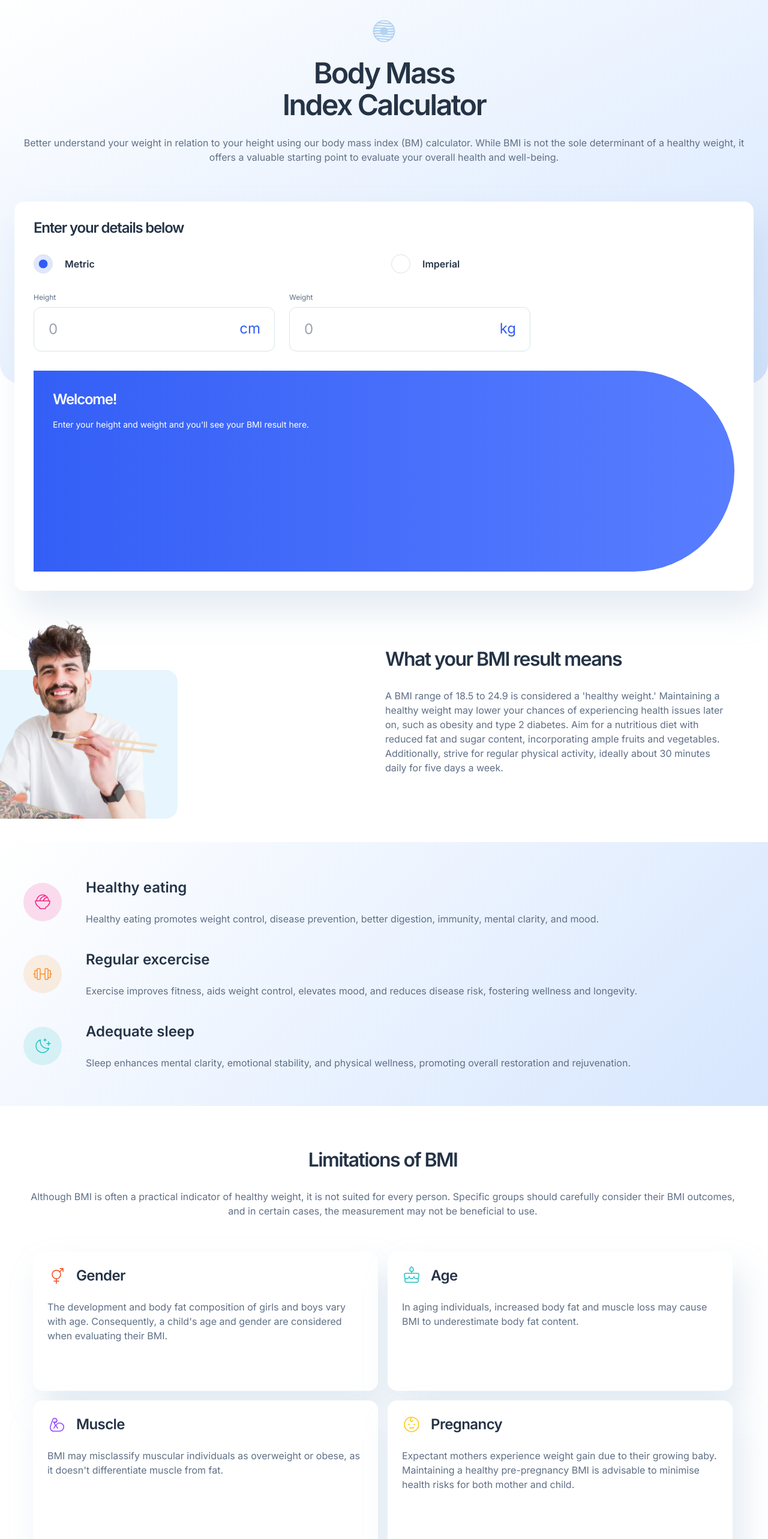
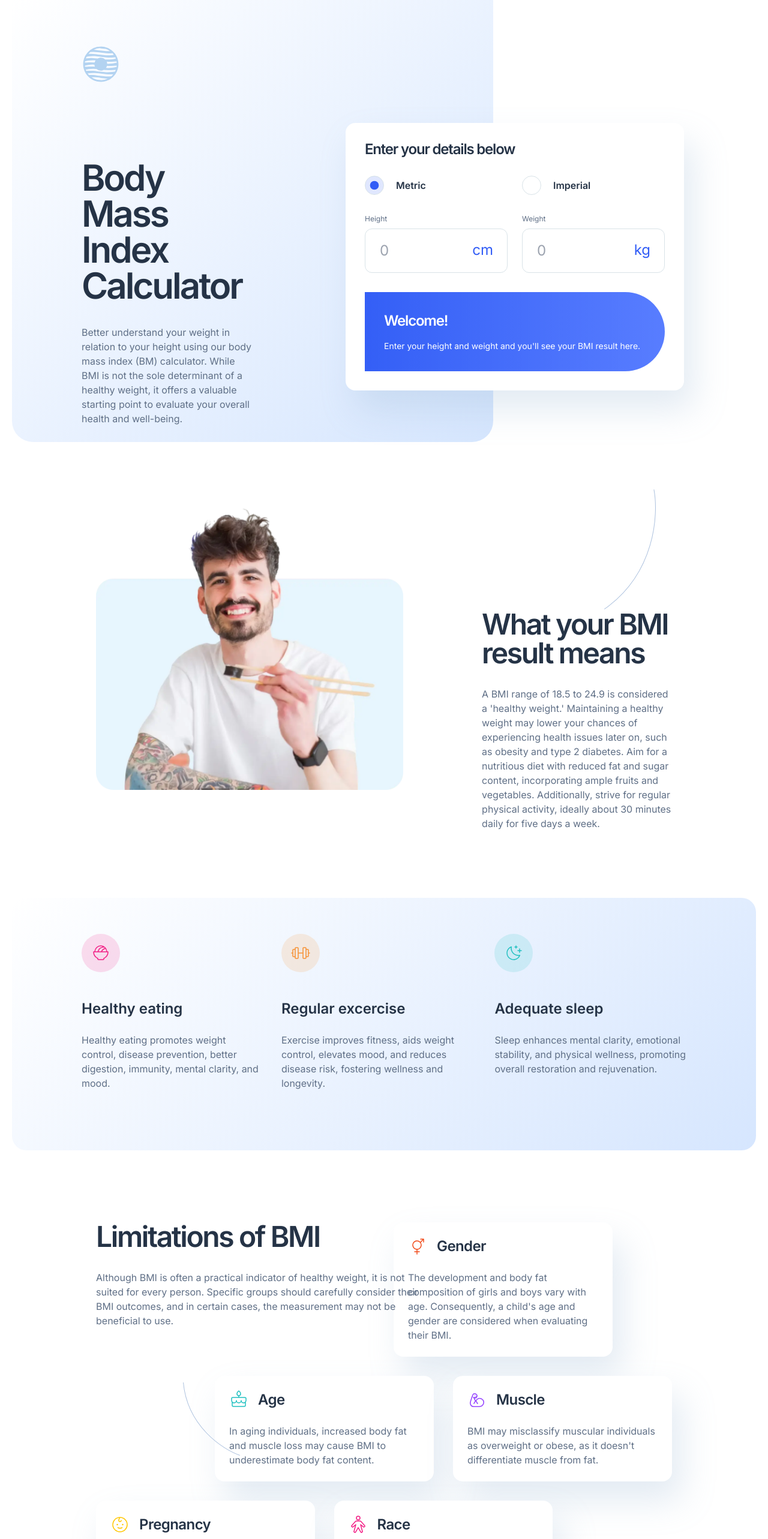
Before and after one commit to Jschles1/bmi-calculator-landing-page, a Next.js app: page / in a window 1280 px wide. Shown: the top 2566 px of the page at 60% size. Built offline with nearby package versions, Linux system fonts and the light colour scheme.

Commit message:
Desktop and tablet layouts completed

```diff
--- a/src/app/page.tsx
+++ b/src/app/page.tsx
@@ -6,13 +6,21 @@ import Image from "next/image";
 import { Card, CardHeader, CardTitle, CardContent } from "@/components/ui/card";
 import { RadioGroup, RadioGroupItem } from "@/components/ui/radio-group";
 import PersonImage from "public/images/image-man-eating.webp";
+import LeftCurvedLineIcon from "public/images/pattern-curved-line-left.svg";
+import RightCurvedLineIcon from "public/images/pattern-curved-line-right.svg";
 import { Label } from "@/components/ui/label";
 import { Input } from "@/components/ui/input";
 import Logo from "public/images/logo.svg";
 import BMISuggestion from "@/components/BMISuggestion";
 import BMILimitation from "@/components/BMILimitation";
 import BMIResultsBox from "@/components/BMIResultsBox";
-import { BMI_SUGGESTIONS, BMI_LIMITATIONS } from "@/lib/constants";
+import {
+  BMI_SUGGESTIONS,
+  BMI_LIMITATIONS,
+  DESKTOP_BMI_LIMITS_FIRST_ROW,
+  DESKTOP_BMI_LIMITS_SECOND_ROW,
+  DESKTOP_BMI_LIMITS_THIRD_ROW,
+} from "@/lib/constants";
 import { cn } from "@/lib/utils";
 
 export default function Home() {
@@ -42,29 +50,28 @@ export default function Home() {
   };
 
   return (
-    <main className="min-h-screen">
-      <div className="text-center px-6 py-8 bg-gradient-to-tl from-[#D6E6FE] to-[rgba(214,252,254,0.00)] rounded-b-[35px] h-[640px] relative -z-10">
+    <main className="min-h-screen mx-auto max-w-[1440px] lg:px-5">
+      <div className="relative lg:pr-[27.375rem] lg:flex">
+        <div className="text-center lg:text-left px-6 py-8 bg-gradient-to-tl from-[#D6E6FE] to-[rgba(214,252,254,0.00)] rounded-b-[35px] h-[640px] relative -z-10 lg:h-[737px] lg:pt-[4.688rem] lg:pl-[7.25rem] lg:pb-[12.5rem] lg:pr-[24.813rem]">
           <Image
             src={Logo}
             alt="Body Mass Index Calculator Logo"
-          className="mx-auto"
-          height={40}
-          width={40}
+            className="mx-auto lg:mx-0 w-[40px] h-[40px] lg:w-auto lg:h-auto"
           />
 
-        <h1 className="text-5xl text-gunmetal leading-[110%] tracking-tighter font-semibold my-6">
+          <h1 className="text-5xl text-gunmetal leading-[110%] tracking-tighter font-semibold my-6 lg:mb-9 lg:mt-[7.938rem] lg:text-6xl">
             Body Mass <br /> Index Calculator
           </h1>
 
           <p className="text-dark-electric-blue leading-normal">
             Better understand your weight in relation to your height using our
-          body mass index (BM) calculator. While BMI is not the sole determinant
-          of a healthy weight, it offers a valuable starting point to evaluate
-          your overall health and well-being.
+            body mass index (BM) calculator. While BMI is not the sole
+            determinant of a healthy weight, it offers a valuable starting point
+            to evaluate your overall health and well-being.
           </p>
         </div>
 
-      <Card className="h-[649px] mx-6 mt-[-10rem] sm:mt-[-19rem] flex flex-col">
+        <Card className="h-[649px] mx-6 mt-[-10rem] sm:mt-[-19rem] flex flex-col lg:absolute lg:m-0 lg:h-auto lg:w-[564px] lg:right-[7.5rem] lg:bottom-[5.375rem]">
           <CardHeader>
             <CardTitle className="tracking-tighter text-gunmetal sm:p-2">
               Enter your details below
@@ -239,14 +246,15 @@ export default function Home() {
             <BMIResultsBox fields={fields} unit={radioOption} />
           </CardContent>
         </Card>
+      </div>
 
-      <div className="sm:flex sm:items-center relative sm:flex-row-reverse w-full sm:py-24 sm:pr-11">
-        <div className="mt-[4.5rem] mb-12 sm:m-0 sm:w-[360px] sm:-h-[411px] sm:absolute sm:-left-16">
+      <div className="sm:flex sm:items-center relative sm:flex-row-reverse w-full sm:py-24 sm:pr-11 lg:flex-row lg:px-[8.75rem] lg:items-start">
+        <div className="mt-[4.5rem] mb-12 sm:m-0 sm:w-[360px] sm:-h-[411px] sm:absolute sm:-left-16 lg:relative lg:-left-0 lg:w-[564px] lg:h-[533px]">
           <Image src={PersonImage} alt="Man eating sushi" />
         </div>
 
-        <div className="mb-[4.5rem] px-6 sm:m-0 sm:basis-1/2 sm:pb-4">
-          <h2 className="tracking-tighter text-gunmetal font-semibold text-[2rem] leading-[110%]">
+        <div className="mb-[4.5rem] px-6 sm:m-0 sm:basis-1/2 sm:pb-4 lg:pl-[8.188rem] lg:pr-0 lg:pt-[11.5rem]">
+          <h2 className="tracking-tighter text-gunmetal font-semibold text-[2rem] leading-[110%] lg:text-5xl">
             What your BMI result means
           </h2>
 
@@ -260,31 +268,61 @@ export default function Home() {
             for five days a week.
           </p>
         </div>
+
+        <Image
+          src={LeftCurvedLineIcon}
+          alt="Left Curved Line"
+          className="hidden lg:block lg:absolute lg:bottom-[30.063rem] lg:right-[10.438rem]"
+        />
       </div>
 
-      <div className="block bg-gradient-315 from-[#D6E6FE] to-[rgba(214,252,254,0.00)100%] py-14 sm:py-[3.75rem] pl-5 sm:pl-[2.438rem] pr-[1.813rem] sm:pr-[2.688rem]">
+      <div className="block bg-gradient-315 bg-opacity-25 from-[#D6E6FE] to-[rgba(214,252,254,0.00)100%] py-14 sm:py-[3.75rem] pl-5 sm:pl-[2.438rem] pr-[1.813rem] sm:pr-[2.688rem] lg:rounded-3xl lg:px-[7.25rem] lg:flex lg:items-start lg:gap-8">
         {BMI_SUGGESTIONS.map((suggestion) => (
           <BMISuggestion key={suggestion.title} {...suggestion} />
         ))}
       </div>
 
-      <div className="pt-[4.5rem] pl-[1.188rem] pr-[1.813rem] pb-[6rem] sm:pl-[2.438rem] sm:pr-[2.688rem]">
-        <h2 className="tracking-tighter text-gunmetal font-semibold text-[2rem] leading-[110%] text-center mb-8">
+      <div className="pt-[4.5rem] pl-[1.188rem] pr-[1.813rem] pb-[6rem] sm:pl-[2.438rem] sm:pr-[2.688rem] relative lg:pt-[7.5rem] lg:pb-[7.5rem] lg:pl-[8.75rem] lg:pr-[8.75rem]">
+        <div className="lg:absolute lg:w-[564px]">
+          <h2 className="tracking-tighter text-gunmetal font-semibold text-[2rem] leading-[110%] text-center mb-8 lg:text-5xl lg:text-left">
             Limitations of BMI
           </h2>
 
-        <p className="text-dark-electric-blue mb-14 text-center">
+          <p className="text-dark-electric-blue mb-14 text-center lg:text-left">
             Although BMI is often a practical indicator of healthy weight, it is
-          not suited for every person. Specific groups should carefully consider
-          their BMI outcomes, and in certain cases, the measurement may not be
-          beneficial to use.
+            not suited for every person. Specific groups should carefully
+            consider their BMI outcomes, and in certain cases, the measurement
+            may not be beneficial to use.
           </p>
+        </div>
 
-        <div className="sm:flex sm:items-center sm:justify-center sm:flex-wrap sm:gap-4 sm:[&>*:nth-child(3)]:h-[256px] sm:[&>*:nth-child(4)]:h-[256px]">
+        <div className="sm:flex sm:items-center sm:justify-center sm:flex-wrap sm:gap-4 sm:[&>*:nth-child(3)]:h-[256px] sm:[&>*:nth-child(4)]:h-[256px] lg:hidden">
           {BMI_LIMITATIONS.map((limitation) => (
             <BMILimitation key={limitation.title} {...limitation} />
           ))}
         </div>
+
+        <div className="hidden lg:block">
+          <div className="mb-8 flex items-center justify-end mr-[6.188rem]">
+            <BMILimitation {...DESKTOP_BMI_LIMITS_FIRST_ROW} />
+          </div>
+          <div className="mb-8 flex items-center gap-8 justify-end">
+            {DESKTOP_BMI_LIMITS_SECOND_ROW.map((limitation) => (
+              <BMILimitation key={limitation.title} {...limitation} />
+            ))}
+          </div>
+          <div className="mb-8 flex items-center gap-8 justify-end mr-[12.438rem]">
+            {DESKTOP_BMI_LIMITS_THIRD_ROW.map((limitation) => (
+              <BMILimitation key={limitation.title} {...limitation} />
+            ))}
+          </div>
+        </div>
+
+        <Image
+          src={RightCurvedLineIcon}
+          alt="Right Curved Line"
+          className="hidden lg:block lg:absolute lg:bottom-[28.188rem] lg:left-[17.813rem]"
+        />
       </div>
     </main>
   );
--- a/src/components/BMILimitation.tsx
+++ b/src/components/BMILimitation.tsx
@@ -11,7 +11,7 @@ export default function BMILimitation({
   description: string;
 }) {
   return (
-    <Card className="mb-4 last:mb-0 sm:mb-0 sm:basis-[48%] sm:h-[232px]">
+    <Card className="mb-4 last:mb-0 sm:mb-0 sm:basis-[48%] sm:h-[232px] lg:h-auto lg:w-[365px] lg:basis-auto">
       <CardHeader>
         <CardTitle className="flex items-center">
           <Image className="mr-4" src={icon} alt={`${title} Icon`} />
--- a/src/components/BMIResultsBox.tsx
+++ b/src/components/BMIResultsBox.tsx
@@ -73,7 +73,7 @@ export default function BMIResultsBox({
       <div className="sm:flex sm:items-center sm:justify-between">
         <div className="sm:basis-2/4">
           <p className="font-bold">Your BMI is...</p>
-          <p className="mt-4 font-bold text-5xl mb-6">{bmiValue}</p>
+          <p className="mt-4 font-bold text-5xl mb-6 lg:mb-0">{bmiValue}</p>
         </div>
         <p className="text-sm sm:basis-2/4">
           {resultString} Your ideal weight is between{" "}
--- a/src/components/BMISuggestion.tsx
+++ b/src/components/BMISuggestion.tsx
@@ -10,9 +10,13 @@ export default function BMISuggestion({
   description: string;
 }) {
   return (
-    <div className="mb-10 last:mb-0 sm:flex sm:items-center">
-      <Image className="mb-8 sm:mb-0" src={icon} alt={`${title} Icon`} />
-      <div className="sm:ml-10">
+    <div className="mb-10 last:mb-0 sm:flex sm:items-center lg:block lg:max-w-[365px]">
+      <Image
+        className="mb-8 sm:mb-0 lg:mb-[2.813rem]"
+        src={icon}
+        alt={`${title} Icon`}
+      />
+      <div className="sm:ml-10 lg:ml-0">
         <p className="font-semibold text-2xl mb-6 text-gunmetal">{title}</p>
         <p className="text-dark-electric-blue">{description}</p>
       </div>
--- a/src/lib/constants.ts
+++ b/src/lib/constants.ts
@@ -60,3 +60,7 @@ export const BMI_LIMITATIONS = [
       "Certain health concerns may affect individuals of some Black and Asian origins at lower BMIs than others. To learn more, it is advised to discuss this with your GP or practice nurse.",
   },
 ];
+
+export const DESKTOP_BMI_LIMITS_FIRST_ROW = BMI_LIMITATIONS[0];
+export const DESKTOP_BMI_LIMITS_SECOND_ROW = BMI_LIMITATIONS.slice(1, 3);
+export const DESKTOP_BMI_LIMITS_THIRD_ROW = BMI_LIMITATIONS.slice(3, 5);
```
Lines whose indentation alone changed are shown as unchanged.
